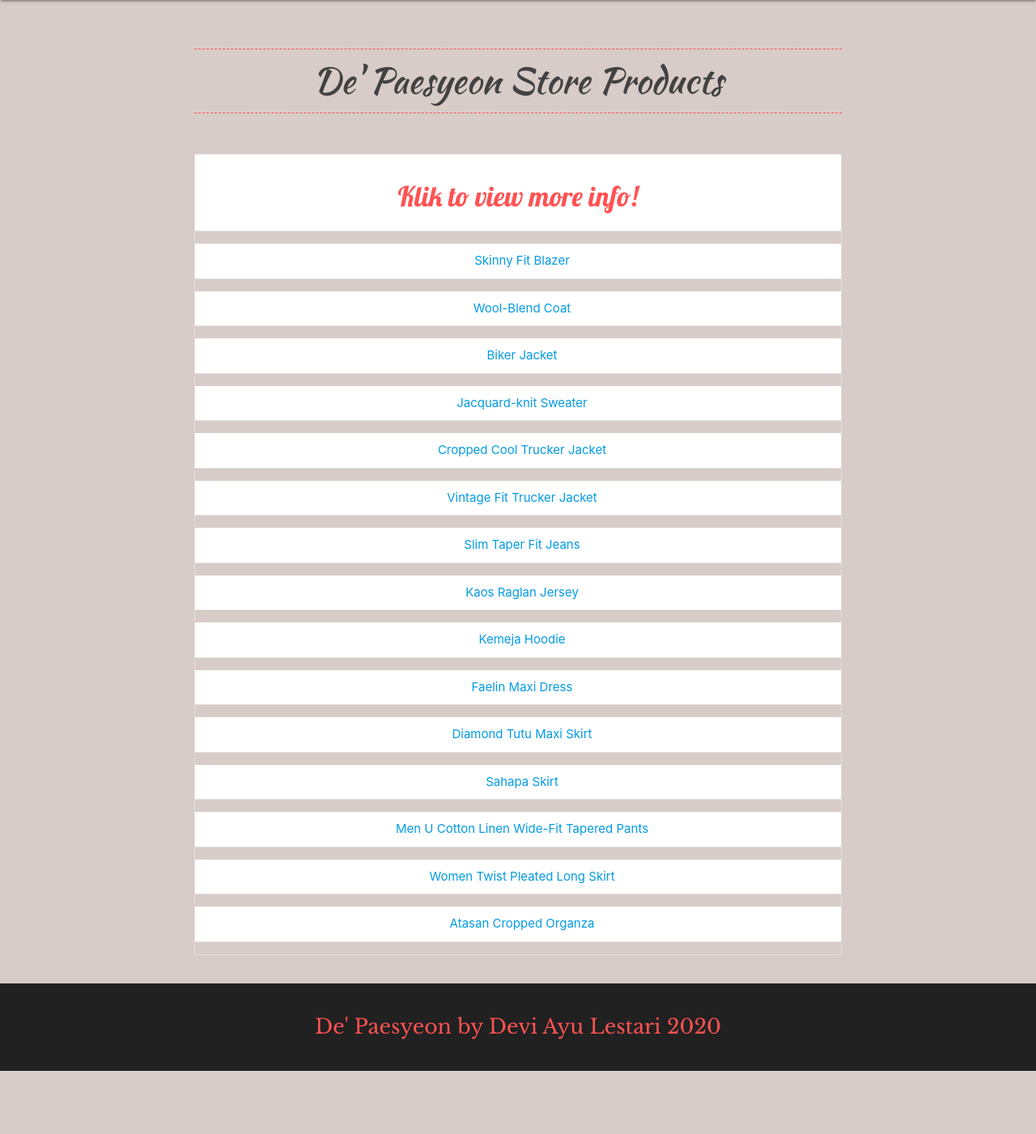
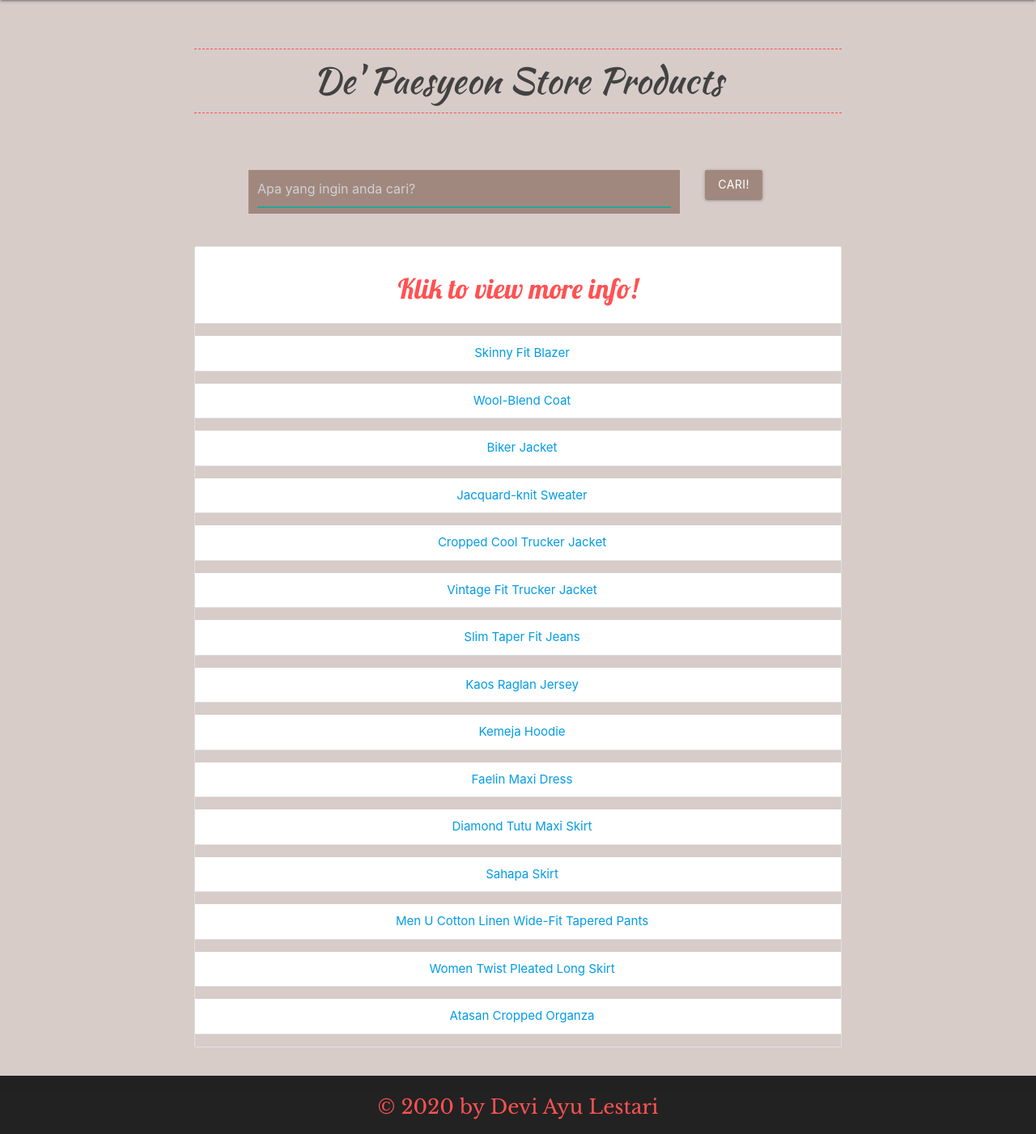
Before and after one commit to deviayulestari/pw2020_1930400055, a PHP site: page / in a window 1280 px wide. Shown: the part 64-1465 px from the top of the page at 81% size. Before the commit the page ends 1387 px from the top, so only its background shows below. Run offline with PHP 8.4, Linux system fonts and the light colour scheme; data comes from the database, SQL or seed files in the repository; some web fonts are replaced.

Commit message:
mengedit file tugas

```diff
--- a/praktikum/P6_PW_193040055/tugas/css/style.css
+++ b/praktikum/P6_PW_193040055/tugas/css/style.css
@@ -1,12 +1,8 @@
-.slider h3{
-  padding-top: 180px;
-  text-shadow: 0px 0px 50px rgba(0,0,0,1);
-  font-family: Lobster;
-}
-.slider img{
-  filter: blur(5px);
+section{
+	padding : 20px 0;
 }
 
+/* navbar */
 .nav-wrapper{
   margin-right: -150px;
   font-family: Libre Baskerville;
@@ -53,47 +49,10 @@
   height: 250px;
 }
 
-
-/*payment*/
-.parallax-container {
-	height: 30%;
-}
-
-.parallax img{
-  filter: blur(2px);
-  height: 1200px;
-}
-
-.payment h3{
-  filter: drop-shadow(2px 2px 2px rgba(26,13,0,0.8));
-  font-family: kaushan script;
-}
-
-.payment img {
-  max-width: 130px;
-  max-height: 80px;
-	filter: drop-shadow(2px 2px 2px rgba(255,217,179,0.8));
-}
-
-/*log in*/
-.login, .login .btn {
+/* footer */
+.footer-copyright h5{
   font-family: Libre Baskerville;
-}
-.login .border {
-  border: 1px dashed #ff5252;
-  border-left-style: hidden;
-  border-right-style: hidden;
-  border-bottom-style: hidden;
-  padding-top: 15px;
-  margin-top: 35px;
-}
-section{
-	padding : 20px 0;
-}
-
-footer {
-  padding: 10px 0;
-  font-family: Libre Baskerville;
+  margin-top: -5px;
 }
 
 /* detail.php */
--- a/praktikum/P6_PW_193040055/tugas/index.php
+++ b/praktikum/P6_PW_193040055/tugas/index.php
@@ -3,7 +3,22 @@
 require 'php/functions.php';
 
 //melakukan query
+$rows = query("SELECT * FROM pakaian");
+
+if (isset($_GET['cari'])) {
+  $keyword = $_GET['keyword'];
+  $pakaian = query("SELECT * FROM pakaian WHERE
+              foto LIKE '%$keyword%' OR
+              nama_produk LIKE '%$keyword%' OR
+              brand LIKE '%$keyword%' OR
+              ukuran LIKE '%$keyword%' OR
+              warna LIKE '%$keyword%' OR
+              stok_tersedia LIKE '%$keyword%' OR
+              harga LIKE '%$keyword%'
+              ");
+} else {
   $pakaian = query("SELECT * FROM pakaian");
+}
 ?>
 
 <!DOCTYPE html>
@@ -35,7 +50,6 @@ $pakaian = query("SELECT * FROM pakaian");
       <div class="container">
         <div class="nav-wrapper">
           <a href="#home" class="brand-logo">De' Paesyeon Store</a>
-          <a href="#" data-target="mobile-nav" class="sidenav-trigger"><i class="material-icons">menu</i></a>
           <ul class="right hide-on-med-and-down">
             <li><a class="brown-text text-lighten-4" href="#product">Product</a></li>
             <li><a href="php/admin.php" class="btn  red accent-2 grey-text text-darken-4">Admin</a></li>
@@ -50,25 +64,50 @@ $pakaian = query("SELECT * FROM pakaian");
   <section id="product" class="product brown lighten-4 scrollspy">
     <div class="container center">
       <h3 class="center light grey-text text-darken-3">De' Paesyeon Store Products</h3>
+      <div class="row"></div>
+      <div class="row">
+        <div class="col s1"></div>
+        <div class="col s8 brown lighten-2">
+          <form action="" method="GET">
+            <input type="text" name="keyword" size="50" autofocus placeholder="Apa yang ingin anda cari?" autocomplete="off">
+        </div>
+        <div class="col s2">
+          <button class="btn brown lighten-2" type="submit" name="cari">Cari!</button>
+        </div>
+        </form>
+        <div class="row"></div>
+      </div>
+      <?php if (empty($pakaian)) : ?>
+        <tr>
+          <td colspan="5">
+            <h3>Data tidak ditemukan</h3>
+          </td>
+        </tr>
+      <?php else : ?>
         <ul class="collection with-header">
           <li class="collection-header">
             <h4>Klik to view more info!</h4>
           </li>
-        <?php foreach ($pakaian as $p) : ?>
+          <?php foreach ($pakaian as $row) : ?>
             <p class="nama">
-            <li class="collection-item"><a href="php/detail.php?id=<?= $p['id'] ?>">
-                <?= $p["nama_produk"] ?>
+              <li class="collection-item"><a href="php/detail.php?id=<?= $row['id'] ?>">
+                  <?= $row["nama_produk"] ?>
                 </a></li>
             </p>
           <?php endforeach; ?>
         </ul>
+      <?php endif; ?>
     </div>
   </section>
   <!-- akhir product -->
 
   <!-- footer -->
-  <footer class="grey darken-4 red-text text-accent-2 center">
-    <p class="flow-text">De' Paesyeon by Devi Ayu Lestari 2020</p>
+  <footer class="page-footer grey darken-4 ">
+    <div class="footer-copyright">
+      <div class="container center red-text text-accent-2">
+        <h5> © 2020 by Devi Ayu Lestari </h5>
+      </div>
+    </div>
   </footer>
   <!-- akhir footer -->
 
--- a/praktikum/P6_PW_193040055/tugas/php/functions.php
+++ b/praktikum/P6_PW_193040055/tugas/php/functions.php
@@ -13,7 +13,7 @@ function query($sql)
     $conn = koneksi();
     $result = mysqli_query($conn, "$sql");
 
-    $row = [];
+    $rows = [];
     while ($row = mysqli_fetch_assoc($result)) {
         $rows[] = $row;
     }
```
Also changed, not shown: praktikum/P6_PW_193040055/tugas/php/admin.php (+4 -4 lines). Lines whose indentation alone changed are shown as unchanged.
